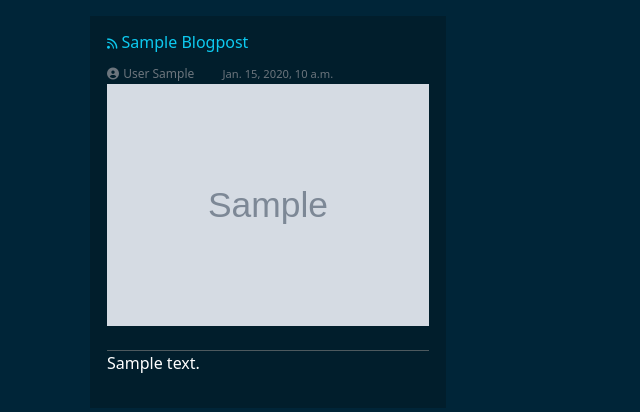
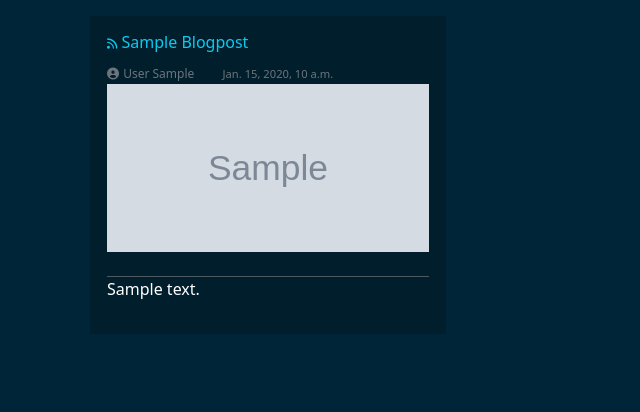
Before and after one commit to engrmarkk/django_blog, a Django app: page / in a window 1280 px wide. Shown: the part 56-468 px from the top of the page, without its empty margins (0-640 px from the left). Run offline with Django 4.2, Linux system fonts and the light colour scheme; tables that the repository leaves empty hold one stand-in row (values such as "Sample post"); grey boxes marked "Sample" are stand-in pictures; some libraries are stand-ins or nearby versions.

Commit message:
the front page post image height

```diff
--- a/templates/index.html
+++ b/templates/index.html
@@ -49,7 +49,7 @@
           >
         </div>
         {% if data.img %}
-    <img src="{{ data.img.url }}" alt="pic" class="text-white" style="width: 100%;" />
+    <img src="{{ data.img.url }}" alt="pic" class="text-white" style="width: 100%; height: 10.5rem;" />
     {% else %}
     <img src="media/blog_images/aa.png" alt="pic" class="text-white" style="width: 100%; height: 10.5rem;" />
     {% endif %}
```
